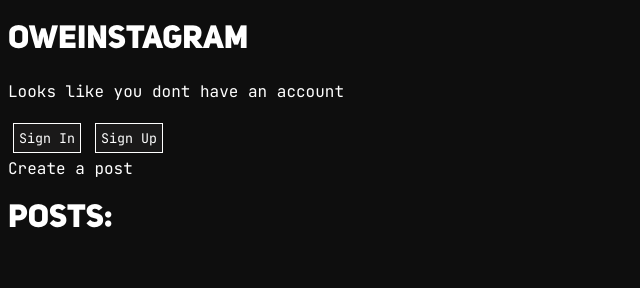
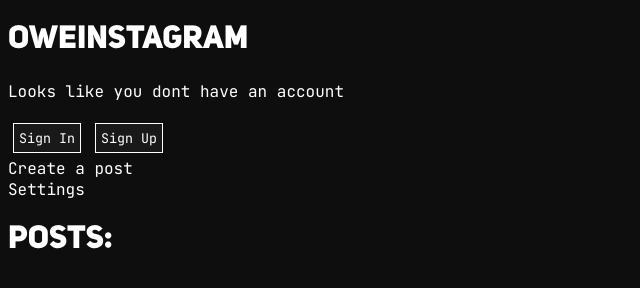
Before and after one commit to owenlikecoding/Owenista, a plain HTML site: page index.html in a window 1280 px wide. Shown: the whole page, without its empty margins (0-640 px from the left). Drawn offline with nearby package versions, Linux system fonts and the light colour scheme; no server answers.

Commit message:
Add files via upload

```diff
--- a/index.html
+++ b/index.html
@@ -23,7 +23,7 @@
   <div id="create">
 
   </div>
-  <a href="./settings.html"></a>
+  <a href="./settings.html">Settings</a>
   <h1>Posts:</h1>
   <ul id="posts">
 
```
